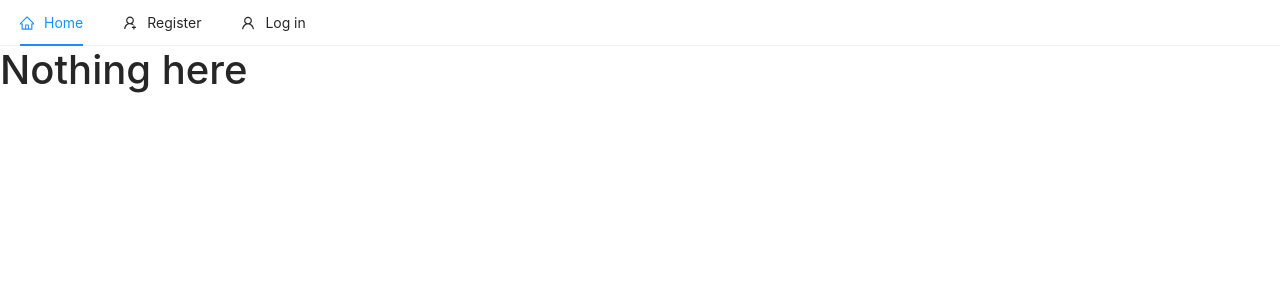
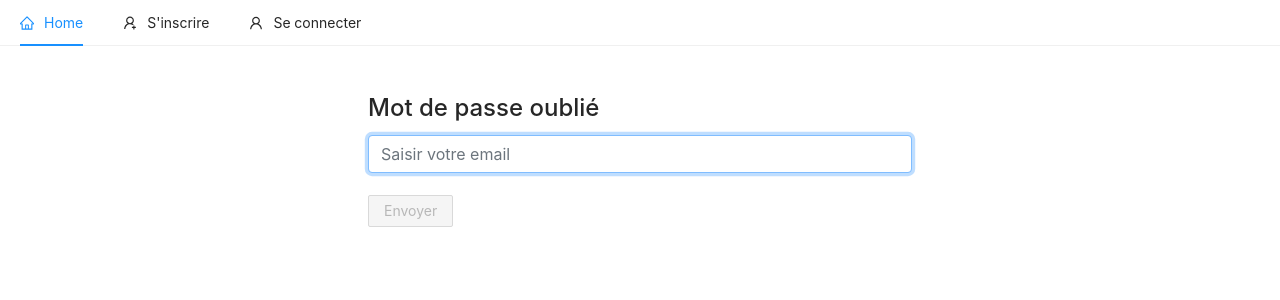
Before and after one commit to Lebeil/fullicommerce, a React (Create React App) app: page /forgot/password in a window 1280 px wide. Shown: the top 300 px of the page. Built offline with nearby package versions, Linux system fonts and the light colour scheme; no server answers.

Commit message:
Forgot Password function

```diff
--- a/src/App.js
+++ b/src/App.js
@@ -6,6 +6,7 @@ import Login from "./Pages/auth/Login";
 import Register from "./Pages/auth/Register";
 import NoPage from "./Pages/NoPage";
 import Navbar from "./Components/Navbar";
+import ForgotPassword from "./Pages/auth/ForgotPassword";
 /*notify*/
 import { ToastContainer } from 'react-toastify';
 import 'react-toastify/dist/ReactToastify.css';
@@ -47,6 +48,7 @@ const App = () => {
                     <Route exact path='/login' component={Login}/>
                     <Route exact path='/register' component={Register}/>
                     <Route exact path='/register/complete' component={RegisterComplete}/>
+                    <Route exact path='/forgot/password' component={ForgotPassword}/>
                     <Route component={NoPage}/>
                 </Switch>
             </Router>
--- a/src/Components/Navbar.js
+++ b/src/Components/Navbar.js
@@ -36,13 +36,13 @@ const Navbar = () => {
 
             {!user && (
                 <Item key="register" icon={<UserAddOutlined/>} className="float-right">
-                    <Link to="/register">Register</Link>
+                    <Link to="/register">S'inscrire</Link>
                 </Item>
             )}
 
             {!user && (
                 <Item key="login" icon={<UserOutlined/>} className="float-right">
-                    <Link to="/login">Log in</Link>
+                    <Link to="/login">Se connecter</Link>
                 </Item>
             )}
 
--- /dev/null
+++ b/src/Pages/auth/ForgotPassword.js
@@ -0,0 +1,54 @@
+import React, {useState} from 'react';
+import {Button} from 'antd'
+import {auth} from "../../firebase";
+import {toast} from "react-toastify";
+
+
+const ForgotPassword = ({history}) => {
+    const [email, setEmail] = useState('');
+    const [loading, setLoading] = useState(false);
+
+    const handleSubmit = async (e)=> {
+        e.preventDefault()
+        setLoading(true)
+
+        const config = {
+            url: process.env.REACT_APP_FORGOT_PASSWORD_REDIRECT,
+            handleCodeInApp: true,
+        };
+
+        await auth.sendPasswordResetEmail(email,config)
+            .then(()=> {
+                setEmail("")
+                setLoading(false)
+                toast.success("Veuillez confirmer votre mot de passe par mail !")
+            })
+            .catch((error)=> {
+                setLoading(false)
+                toast.error("Veuillez saisir la bonne adresse mail !!");
+                console.log("error", error)
+            })
+    }
+
+    return (
+        <div className="container col-md-6 offset-md-3 p-5">
+            {loading ? (<h4 className="text-danger">Recherche ...</h4>) : (<h4>Mot de passe oublié</h4>)}
+
+            <form onSubmit={handleSubmit}>
+                <input
+                    type="text"
+                    className="form-control"
+                    value={email}
+                    onChange={(e => setEmail(e.target.value))}
+                    placeholder="Saisir votre email"
+                    autoFocus
+                />
+                <br/>
+                <Button type="primary" disabled={!email}>Envoyer</Button>
+            </form>
+        </div>
+
+    );
+};
+
+export default ForgotPassword;
--- a/src/Pages/auth/Login.js
+++ b/src/Pages/auth/Login.js
@@ -4,6 +4,7 @@ import { toast } from "react-toastify";
 import {MailOutlined, GoogleOutlined} from '@ant-design/icons';
 import {Button} from 'antd'
 import {useDispatch} from "react-redux";
+import {Link} from 'react-router-dom';
 
 const Login = ({history}) => {
     const [email, setEmail] = useState("");
@@ -79,7 +80,11 @@ const Login = ({history}) => {
                     onChange={(e) => setPassword(e.target.value)}
                     placeholder="Votre mot de passe"
                 />
+                <Link to="/forgot/password" className="float-left text-danger pb-4 pl-2">
+                    Mot de passe oublié ?
+                </Link>
             </div>
+
 
             <br/>
             <Button
```
